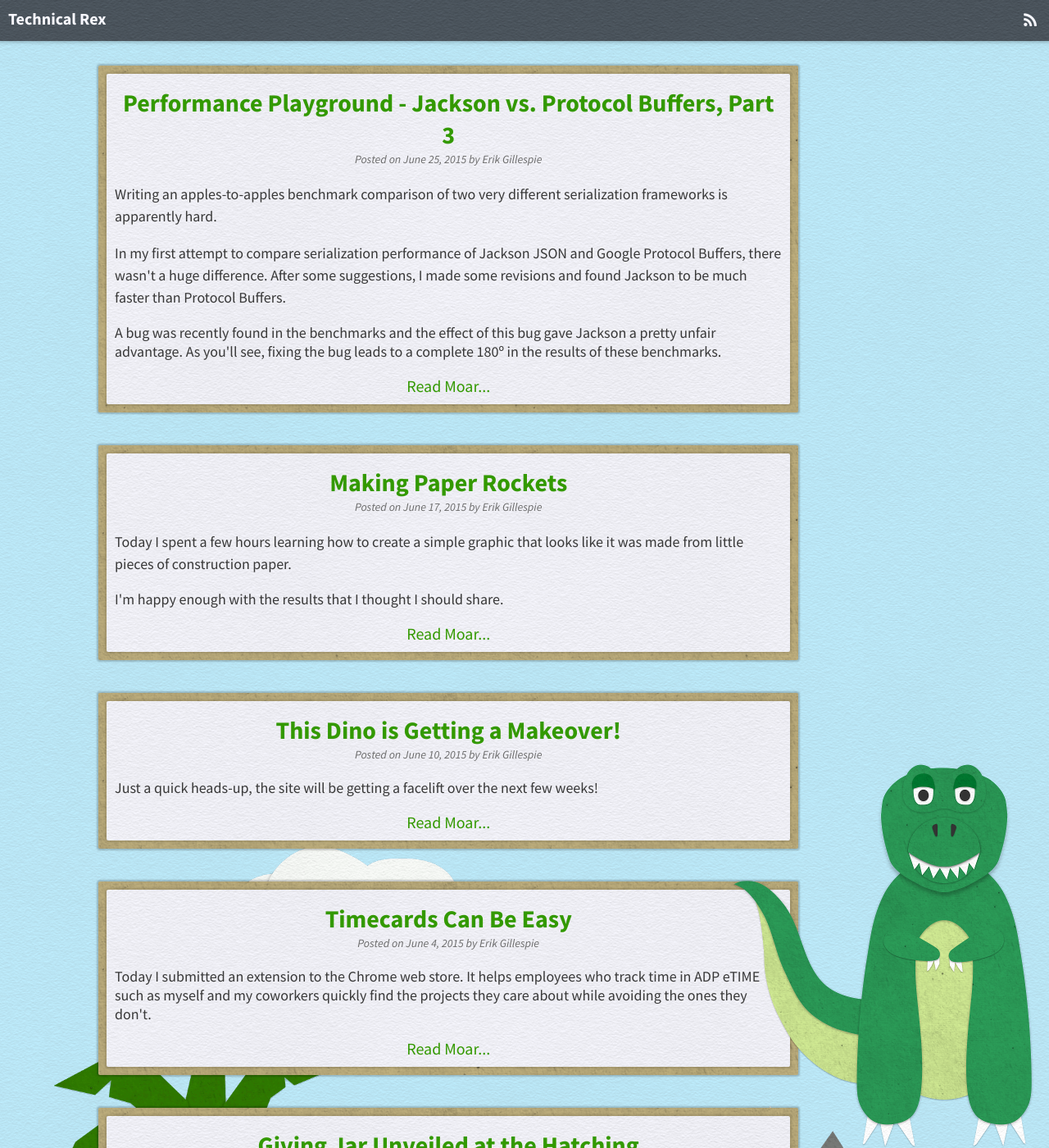
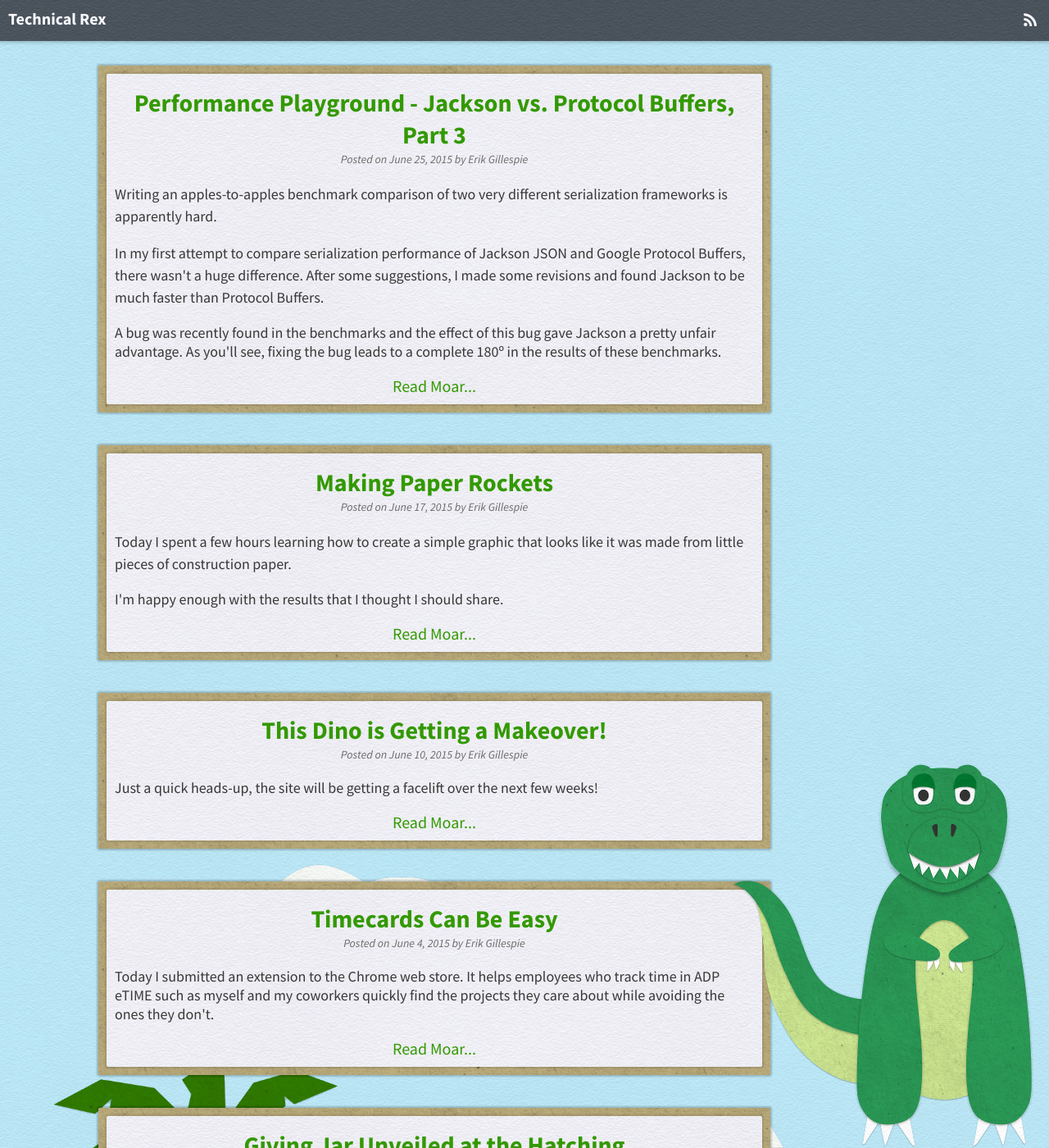
Before and after one commit to technical-rex/technicalrex.com, a Jekyll site: the page built from index.html, in a window 1280 px wide and 1400 px high. Shown: the whole window at 82% size. Built offline with Jekyll 4.4.1, drawn with Linux system fonts in a browser that asks for light colours; nearby versions of some CDN libraries; the list of posts is cut into pages by our own code.

Commit message:
Rex won't overlap articles with more than the tip of his tail

```diff
--- a/_sass/layouts/_paper.scss
+++ b/_sass/layouts/_paper.scss
@@ -43,9 +43,7 @@
 
 #page-container {
     height: 100%;
-    margin-left: 4em;
-    margin-top: 4em;
-    width: 73%;
+    margin: 4em 300px 1em 4em;
 }
 
 @mixin box($background-color, $texture, $shadow-alpha) {
```
